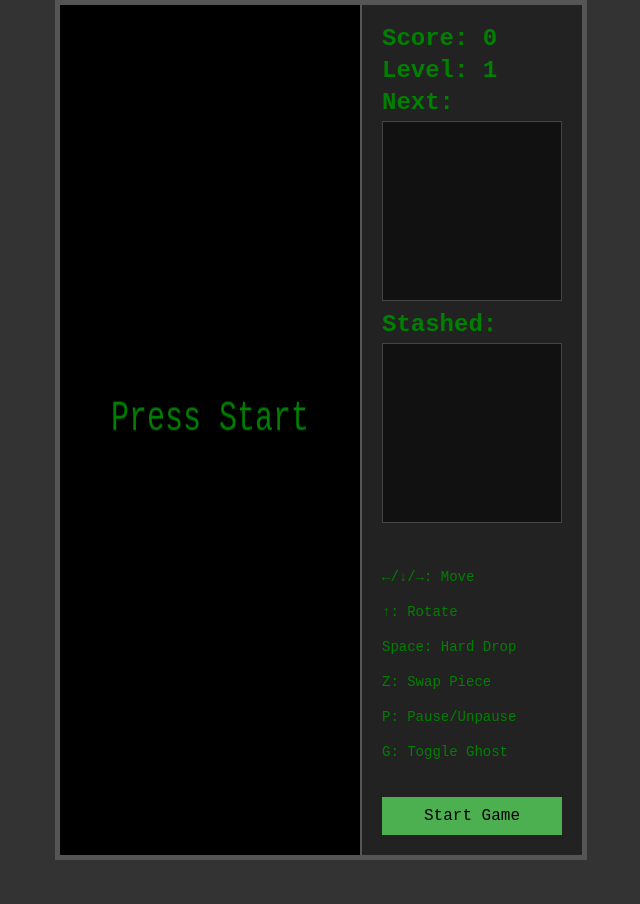
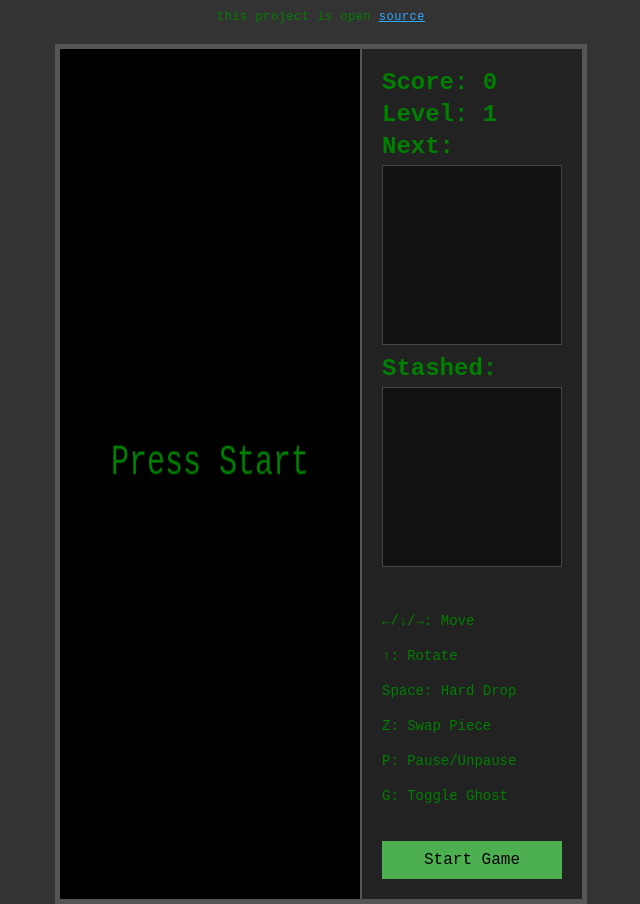
Before and after one commit to boomelage/free-tetris.online, a plain HTML site: page index.html in a window 1280 px wide. Shown: the whole page, without its empty margins (319-959 px from the left). Before the commit the page ends 860 px from the top, so only its background shows below. Drawn offline with Linux system fonts and the light colour scheme.

Commit message:
added link to source

```diff
--- a/style.css
+++ b/assets/css/style.css
@@ -5,6 +5,7 @@ body {
     justify-content: center;
     align-items: center;
     min-height: 100vh;
+    padding-top: 44px; /* Space for fixed banner */
     font-family: "Courier New", monospace; /* Changed to typewriter font */
     color: green; /* Changed to green */
     cursor: url('https://cur.cursors-4u.net/games/gam-2/gam182.cur'), auto;
@@ -13,6 +14,8 @@ body {
 *::before,
 *::after {
   cursor: url('https://cur.cursors-4u.net/games/gam-2/gam182.cur'), auto !important;
+
+}
 
 #game-container {
     display: flex;
@@ -107,3 +110,29 @@ button:hover {
 .hidden {
     display: none !important;
 }
+
+/* Persistent top banner*/
+#banner {
+    position: fixed;
+    top: 0;
+    left: 0;
+    right: 0;
+    z-index: 1000;
+    /*background: #000;*/
+    border-bottom: 1px solid #333;
+    text-align: center;
+    padding: 10px 12px;
+    font-family: "Courier New", monospace;
+    font-size: 12px;
+    line-height: 1.2;
+    letter-spacing: 0.5px;
+}
+
+#banner a {
+    color: #2ea8ff;
+    text-decoration: underline;
+}
+
+#banner a:hover {
+    color: #66c2ff;
+}
--- a/index.html
+++ b/index.html
@@ -4,10 +4,11 @@
     <meta charset="UTF-8">
     <meta name="viewport" content="width=device-width, initial-scale=1.0">
     <title>Tetris</title>
-    <link rel="stylesheet" href="style.css">
+    <link rel="stylesheet" href="assets/css/style.css">
     <link rel="icon" type="image/png" href="icon.png">
 </head>
 <body>
+    <div id="banner">this project is open <a href="https://github.com/boomelage/free-tetris.online" target="_blank" rel="noopener noreferrer">source</a></div>
     <div id="game-container">
         <canvas id="tetrisCanvas" width="300" height="600"></canvas>
         <div id="sidebar">
@@ -30,6 +31,6 @@
         <button id="restartButton">Continue</button>
     </div>
 
-    <script src="script.js"></script>
+    <script src="assets/js/script.js"></script>
 </body>
 </html>
```
Also changed, not shown: assets/js/script.js (renamed from script.js).
